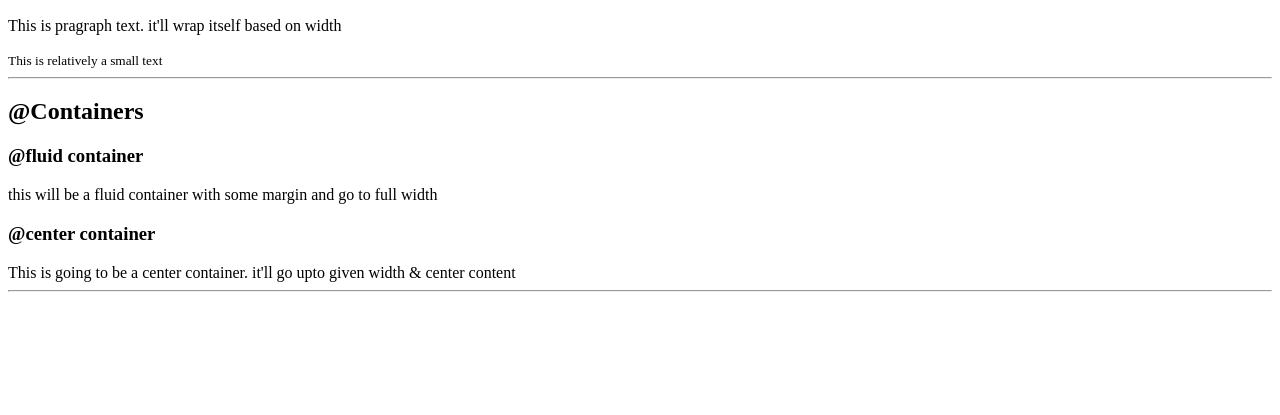
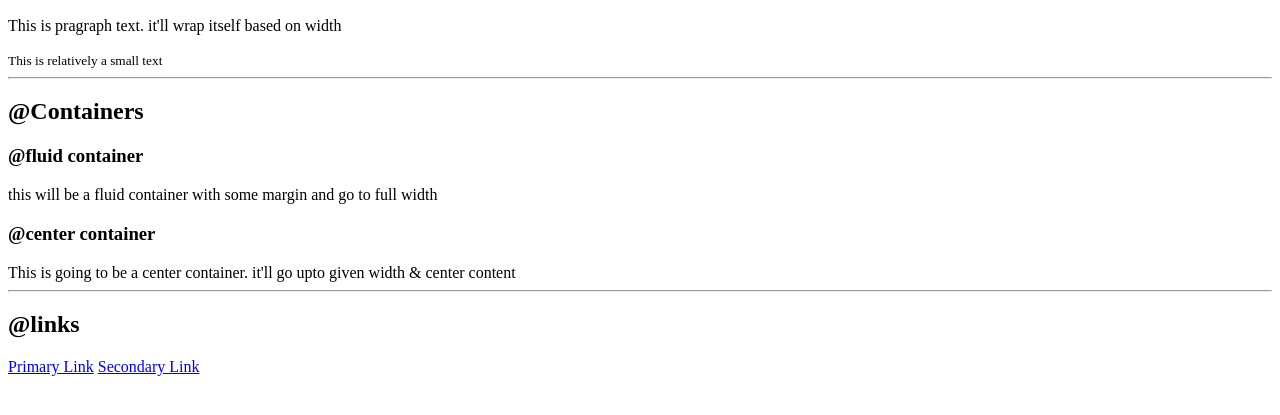
Before and after one commit to anandbaraik/adarsh-balak-component, a plain HTML site: page index.html in a window 1280 px wide. Shown: the part 239-654 px from the top of the page. Drawn offline with Linux system fonts and the light colour scheme.

Commit message:
update:learned about link

```diff
--- a/index.html
+++ b/index.html
@@ -29,5 +29,8 @@
         This is going to be a center container. it'll go upto given width & center content
     </div>
     <hr>
+    <h2>@links</h2>
+    <a href="/">Primary Link</a>
+    <a href="/">Secondary Link</a>
 </body>
 </html>
```
